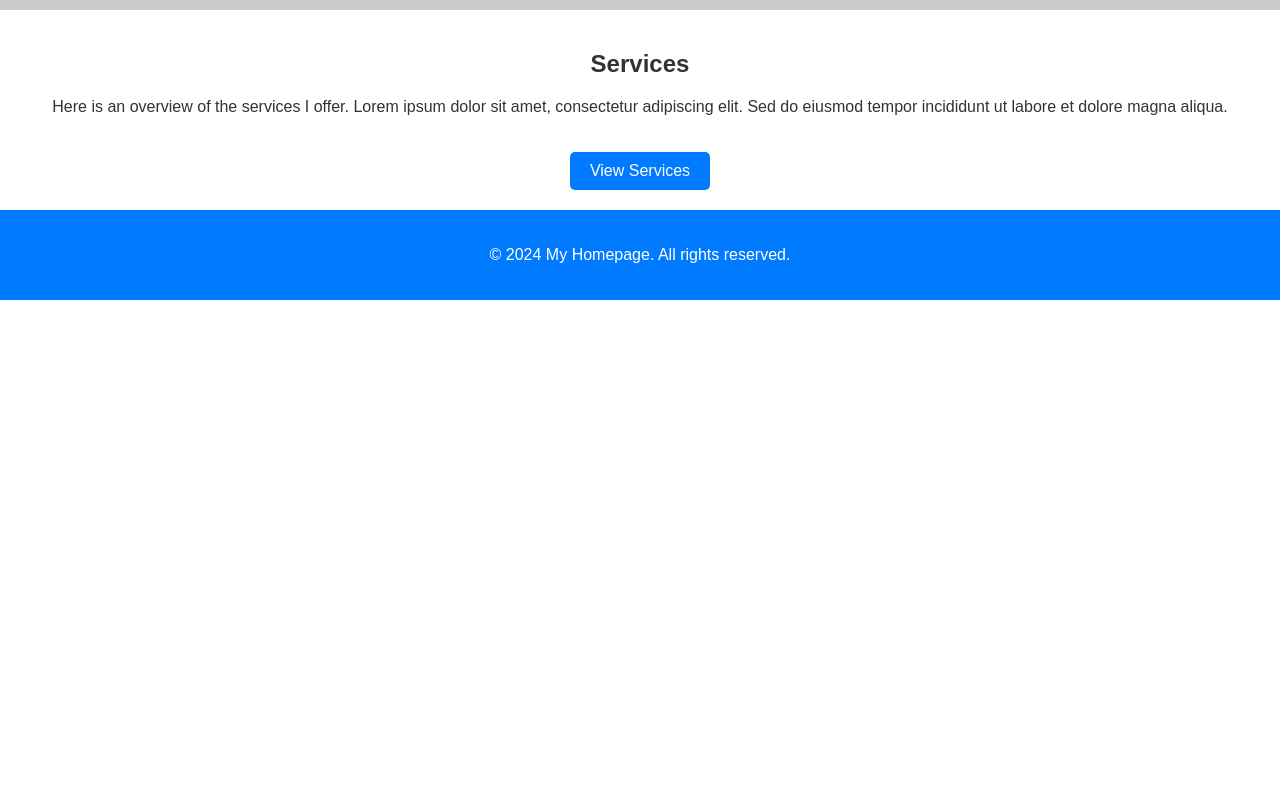
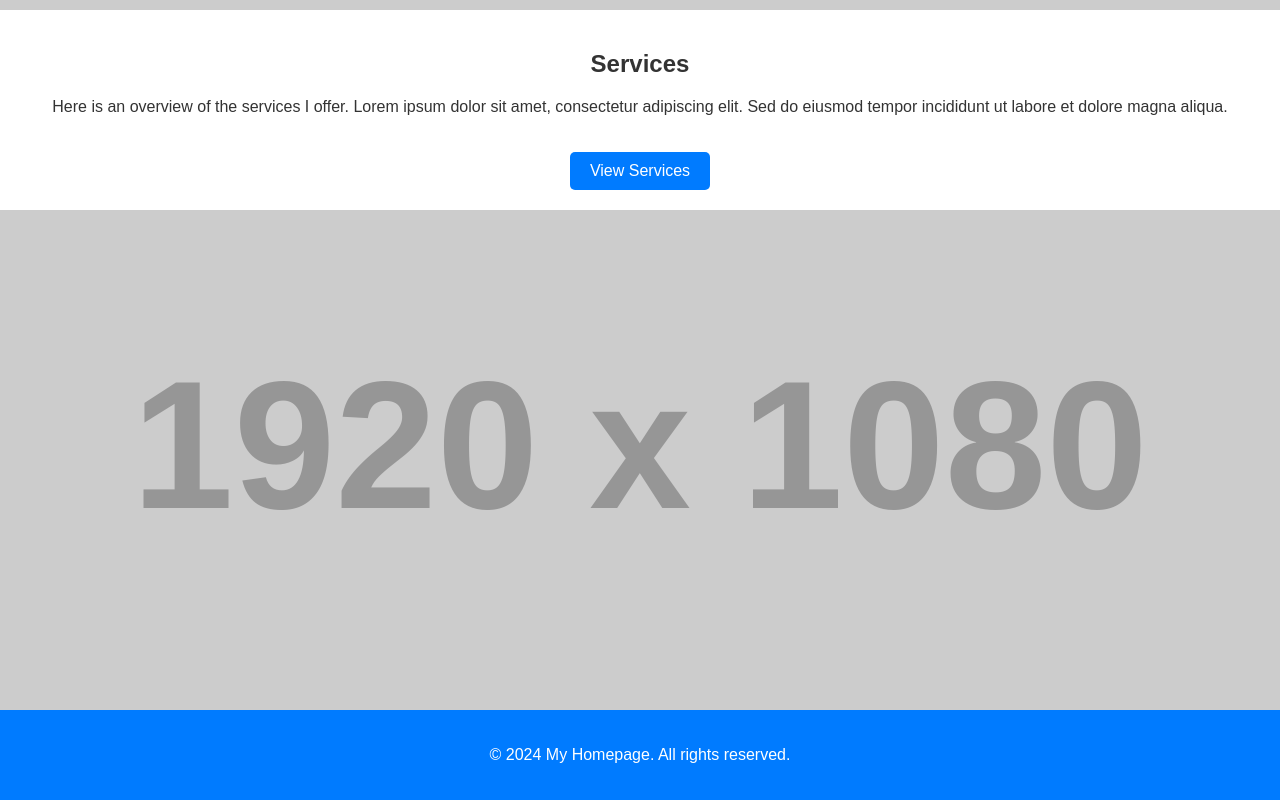
Before and after one commit to MRachit-op/Project1, a plain HTML site: page Trial1.html in a window 1280 px wide. Shown: the part 1376-2176 px from the top of the page. Before the commit the page ends 1676 px from the top, so only its background shows below. Drawn offline with Linux system fonts and the light colour scheme; placeholder pictures from the web are drawn by us.

Commit message:
Update Trial1.html

```diff
--- a/Trial1.html
+++ b/Trial1.html
@@ -3,7 +3,7 @@
 <head>
     <meta charset="UTF-8">
     <meta name="viewport" content="width=device-width, initial-scale=1.0">
-    <title>Parallax Homepage</title>
+    <title>Parallax with Changing Images</title>
     <style>
         /* Basic reset and styling */
         body, html {
@@ -19,8 +19,7 @@
         }
 
         .parallax {
-            background-image: url('https://via.placeholder.com/1920x1080/007bff/ffffff'); /* Replace with your own image */
-            min-height: 500px;
+            height: 500px;
             background-attachment: fixed;
             background-position: center;
             background-repeat: no-repeat;
@@ -85,7 +84,7 @@
     <a href="#">Contact</a>
 </nav>
 
-<div class="parallax"></div>
+<div class="parallax" id="parallax1"></div>
 
 <section class="content">
     <h2>About Me</h2>
@@ -93,7 +92,7 @@
     <a href="#" class="btn">Learn More</a>
 </section>
 
-<div class="parallax"></div>
+<div class="parallax" id="parallax2"></div>
 
 <section class="content">
     <h2>Services</h2>
@@ -101,9 +100,27 @@
     <a href="#" class="btn">View Services</a>
 </section>
 
+<div class="parallax" id="parallax3"></div>
+
 <footer>
     <p>&copy; 2024 My Homepage. All rights reserved.</p>
 </footer>
 
+<script>
+    document.addEventListener('DOMContentLoaded', function() {
+        // Array of background images
+        const images = [
+            'https://via.placeholder.com/1920x1080/007bff/ffffff',
+            'https://via.placeholder.com/1920x1080/0056b3/ffffff',
+            'https://via.placeholder.com/1920x1080/003366/ffffff'
+        ];
+
+        // Assign images to parallax sections
+        document.getElementById('parallax1').style.backgroundImage = `url(${images[0]})`;
+        document.getElementById('parallax2').style.backgroundImage = `url(${images[1]})`;
+        document.getElementById('parallax3').style.backgroundImage = `url(${images[2]})`;
+    });
+</script>
+
 </body>
 </html>
```
